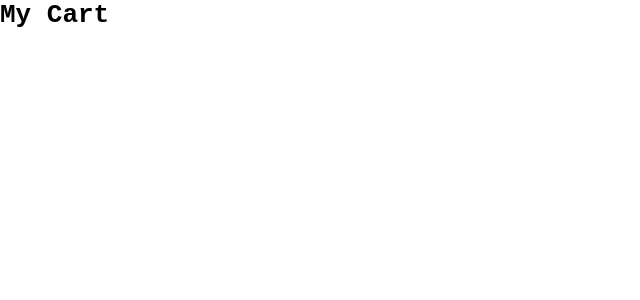
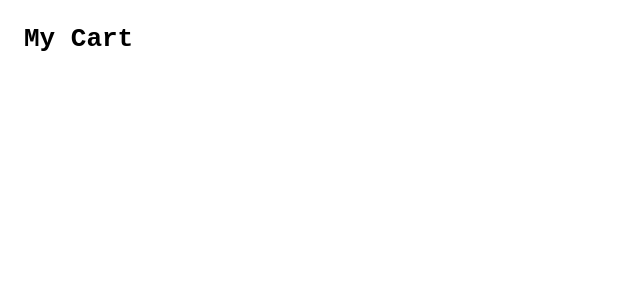
Before and after one commit to MeenS4/react-shop, a React (Vite) app: page /cart in a window 1280 px wide. Shown: the top 300 px of the page, without its empty margins (0-640 px from the left). Built offline with nearby package versions, Linux system fonts and the light colour scheme.

Commit message:
feat: display added items in CartPage

```diff
--- a/src/pages/cart/cart-page.module.scss
+++ b/src/pages/cart/cart-page.module.scss
@@ -1,4 +1,13 @@
 .cart-page {
   display: flex;
   flex-direction: column;
+
+  gap: 16px;
+
+  margin: 24px;
+
+  &__items {
+    display: flex;
+    gap: 12px;
+  }
 }
--- a/src/pages/cart/cart-page.tsx
+++ b/src/pages/cart/cart-page.tsx
@@ -1,6 +1,10 @@
+import styles from "./cart-page.module.scss";
+
 import { useSelector } from "react-redux";
-import styles from "./cart-page.module.scss";
+
 import { selectCartItems } from "../../store/cartSlice";
+import { Product } from "../../store/productSlice";
+import { ProductCard } from "../../components";
 
 export const CartPage = () => {
   const cartItems = useSelector(selectCartItems);
@@ -8,7 +12,16 @@ export const CartPage = () => {
   return (
     <main className={styles["cart-page"]}>
       <h1>My Cart</h1>
-      {cartItems}
+
+      <div className={styles["cart-page__items"]}>
+        {cartItems.map((product: Product) => (
+          <ProductCard
+            id={product.id}
+            title={product.title}
+            price={product.price}
+          />
+        ))}
+      </div>
     </main>
   );
 };
```
